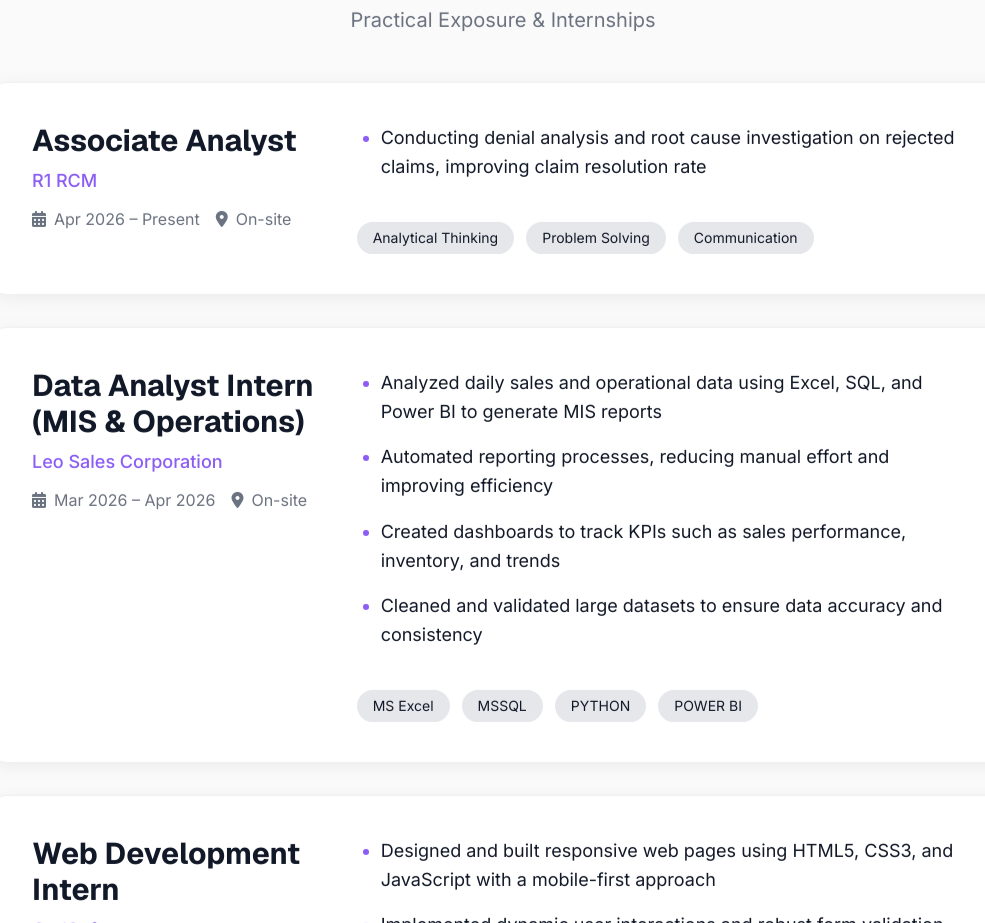
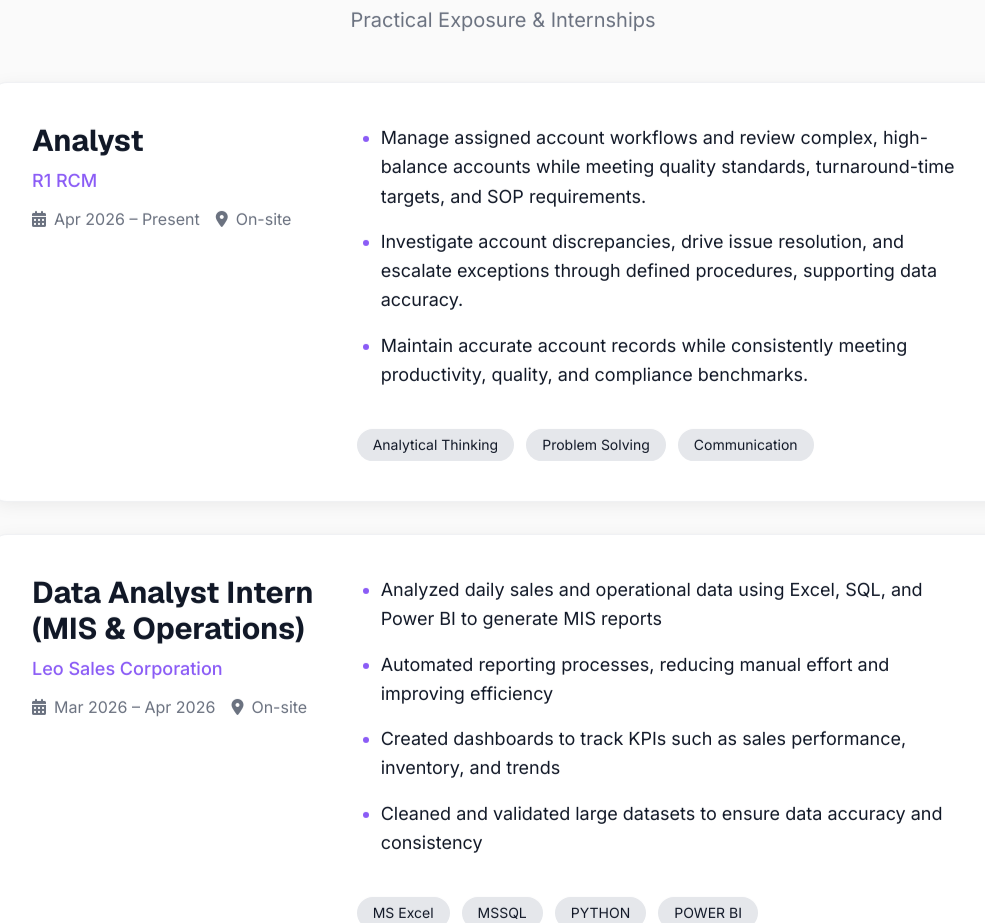
Before and after one commit to itsrachitjain/Portfolio, a plain HTML site: page index.html in a window 1280 px wide. Shown: the part 1480-2403 px from the top of the page, without its empty margins (137-1122 px from the left). Drawn offline with nearby package versions, Linux system fonts and the light colour scheme.

Commit message:
Update index.html

```diff
--- a/index.html
+++ b/index.html
@@ -324,7 +324,7 @@
 
           <!-- Left column -->
           <div class="lg:col-span-4">
-            <h3 class="text-3xl font-bold mb-2">Associate Analyst</h3>
+            <h3 class="text-3xl font-bold mb-2">Analyst</h3>
             <p class="text-accent-500 font-medium text-lg">R1 RCM</p>
             <p class="text-gray-500 dark:text-gray-400 mt-3 flex flex-wrap gap-4">
               <span><i class="fa-solid fa-calendar-days mr-2"></i>Apr 2026 – Present</span>
@@ -335,7 +335,11 @@
           <!-- Right column -->
           <div class="lg:col-span-8 space-y-6">
             <ul class="space-y-4 text-lg leading-relaxed list-disc pl-6 marker:text-accent-500">
-              <li>Conducting denial analysis and root cause investigation on rejected claims, improving claim resolution rate</li>
+              <li> Manage assigned account workflows and review complex, high-balance accounts while meeting quality standards,
+              turnaround-time targets, and SOP requirements.</li>
+              <li>  Investigate account discrepancies, drive issue resolution, and escalate exceptions through defined procedures,
+              supporting data accuracy.</li>
+               <li>  Maintain accurate account records while consistently meeting productivity, quality, and compliance benchmarks.</li>
             </ul>
             <div class="flex flex-wrap gap-3 pt-4 items-center justify-between">
               <div class="flex flex-wrap gap-3">
```
